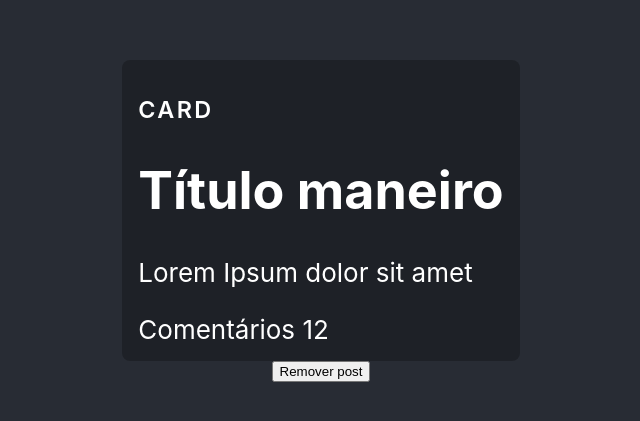
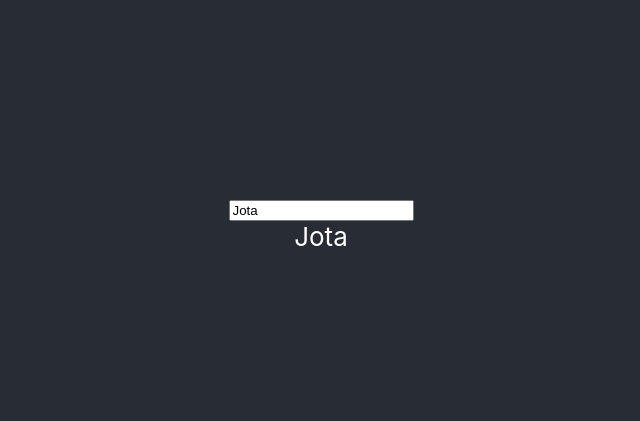
Before and after one commit to JotaPrimo/erjs, a React (Create React App) app: page / in a window 1280 px wide. Shown: the part 179-600 px from the top of the page, without its empty margins (319-959 px from the left). Built offline with nearby package versions, Linux system fonts and the light colour scheme.

Commit message:
2.29. Interligação com formulários

```diff
--- a/src/App.tsx
+++ b/src/App.tsx
@@ -1,36 +1,11 @@
-import { useState } from 'react';
 import './App.css';
-import Post, { PostObject } from './components/Post';
-import Card from './components/Card';
+import Form from './components/Form';
 
-
-// trabalhando com props
-// enviando props com expressoes js
 function App() {
-
-  // criar um state post
-  // toda vez que uma prop tem seu state alterado, o componente re-redenderiza
-  // por isso que quando se usar o set parta alterar o state post,  que é uma prop de post
-  // ele re-renderiza
-  const [post, setPost] = useState<PostObject | undefined>({
-    title: 'Título maneiro',
-    content: 'Lorem Ipsum dolor sit amet'
-  })
-
   return (
     <div className="App">
       <header className="App-header">
-
-        {
-          !!post &&
-          <Card align="left" title={"Card"}>
-            <Post post={post} totalComments={12} />
-          </Card>
-        }
-
-        <button onClick={() => setPost(undefined)}>
-          Remover post
-        </button>
+        <Form />
       </header>
     </div>
   );
--- /dev/null
+++ b/src/components/Form.tsx
@@ -0,0 +1,19 @@
+import { useState } from "react"
+
+export default function Form () {
+
+    const [name, setName] = useState('Jota')
+
+    return <div>
+        <label htmlFor="Nome">
+            <input
+                type="text"
+                value={name}
+                onChange={e => setName(e.target.value)}
+                placeholder="Nome" />
+        </label>
+        <div>
+            { name }
+        </div>
+    </div>
+}
```
